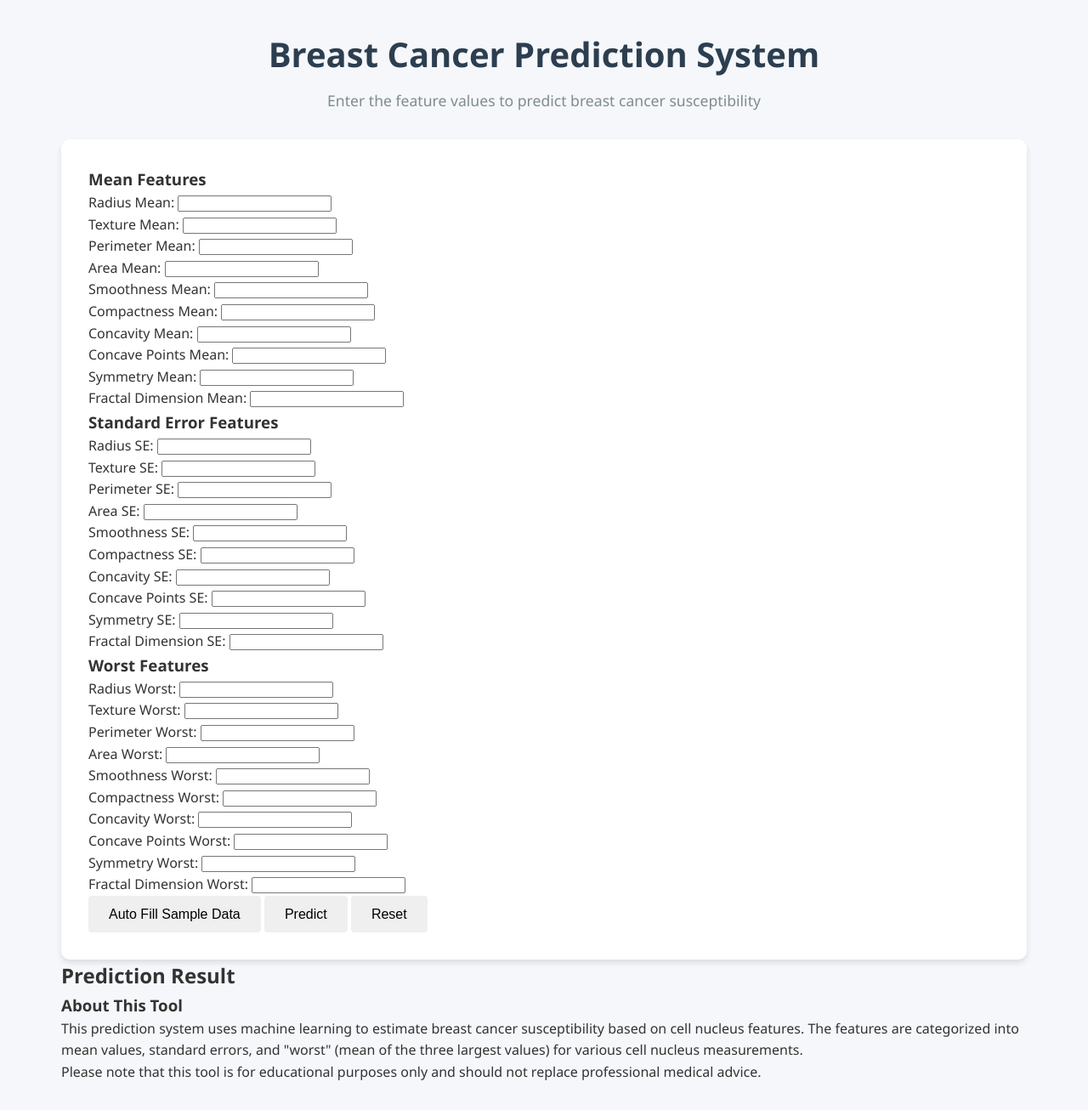
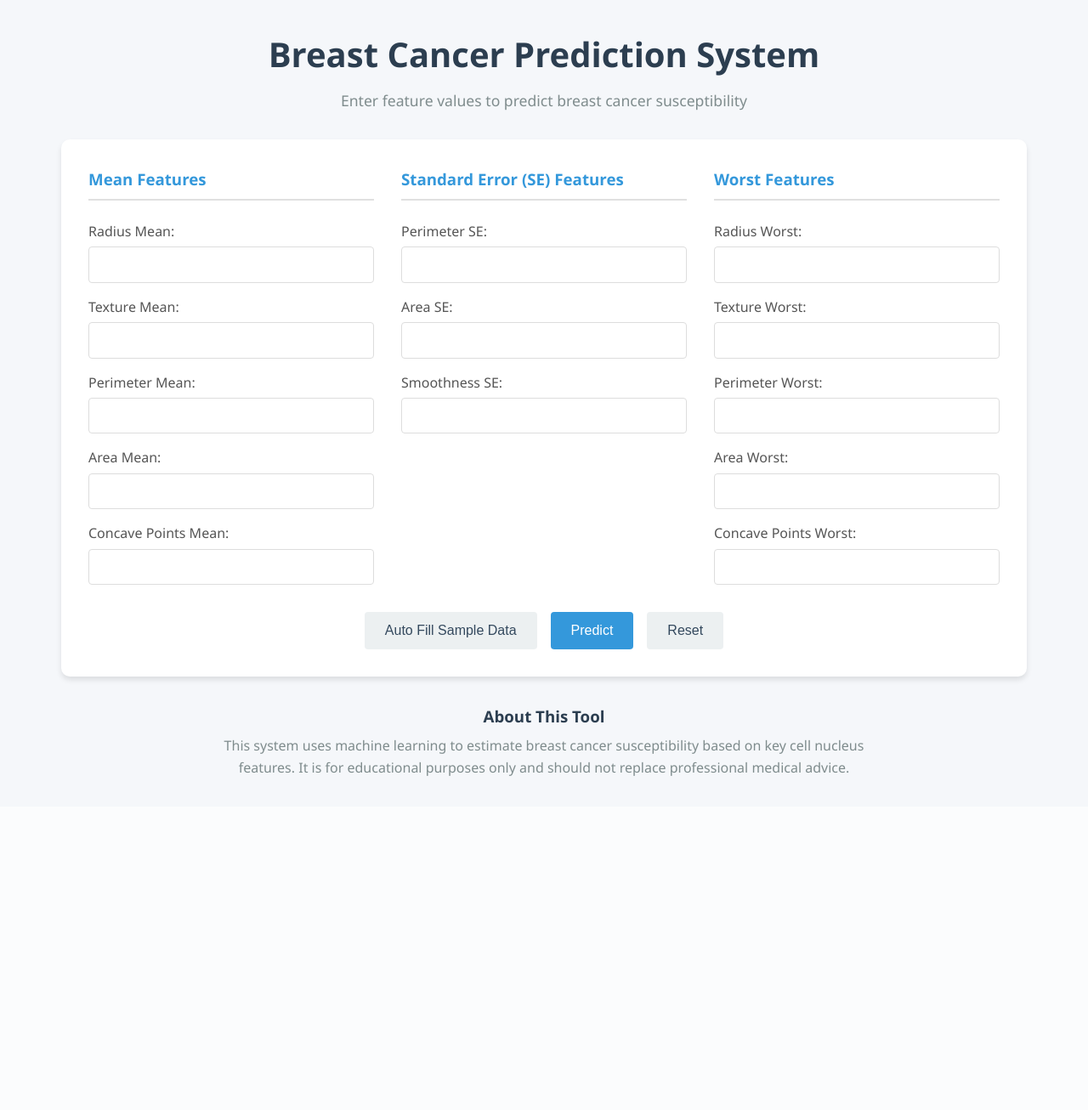
Before and after one commit to coderrrrr2/Breast-Cancer-Prediction, a Flask app: page / in a window 1280 px wide. Shown: the whole page at 85% size. After the commit the page ends 913 px from the top, so only its background shows below. Run offline with Flask 3, Linux system fonts and the light colour scheme; parts of the project's set-up code (start-up, migrations or seed data) failed here and were passed over.

Commit message:
fixed bugs

```diff
--- a/app.py
+++ b/app.py
@@ -2,57 +2,141 @@ from flask import Flask, request, jsonify, render_template
 import numpy as np
 import pickle
 import os
+import logging
+import joblib
 
 app = Flask(__name__)
 
-# Load the model and scaler
-model_path = 'svm_model.pkl'
-scaler_path = 'scaler.pkl'
 
-# Load model and scaler
-with open(model_path, 'rb') as model_file:
-    model = pickle.load(model_file)
+logging.basicConfig(level=logging.INFO)
+logger = logging.getLogger(__name__)
 
-with open(scaler_path, 'rb') as scaler_file:
-    scaler = pickle.load(scaler_file)
+
+BASE_DIR = os.path.dirname(os.path.abspath(__file__))
+model_path = os.environ.get('MODEL_PATH', os.path.join(BASE_DIR, 'svm_model.pkl'))
+scaler_path = os.environ.get('SCALER_PATH', os.path.join(BASE_DIR, 'scaler.pkl'))
+
+
+model = None
+scaler = None
+model_loaded = False
+
+def load_model():
+    """Load the model and scaler using joblib."""
+    global model, scaler, model_loaded  # Add model_loaded here
+    try:
+        logger.info(f"Loading model from: {model_path}")
+        model = joblib.load(model_path)
+
+        logger.info(f"Loading scaler from: {scaler_path}")
+        scaler = joblib.load(scaler_path)
+
+        model_loaded = True  # ✅ This is key
+        logger.info("Model and scaler loaded successfully")
+        return True
+    except FileNotFoundError as e:
+        logger.error(f"Model or scaler file not found: {str(e)}")
+        return False
+    except Exception as e:
+        logger.error(f"Failed to load model or scaler: {str(e)}")
+        return False
+
+
+
+
+
+load_model()
 
 @app.route('/')
 def home():
-    return render_template('index.html')
+    """Render the home page."""
+    logger.info(f"Model loaded on home route: {model_loaded}")
+    return render_template('index.html', model_loaded=model_loaded)
 
 @app.route('/predict', methods=['POST'])
 def predict():
+    """Handle prediction request for 13 features."""
+    if not model_loaded:
+        logger.error("Model not loaded at prediction time")
+        return render_template('index_13.html', error="Model not loaded")
+
     try:
-        # Get feature values from form
+        logger.info(f"Received form data: {request.form}")
+
+        # Define the 13 features to collect (1-based form indices)
+        feature_indices = [1, 2, 3, 4, 8, 13, 14, 15, 21, 22, 23, 24, 28]
         features = []
-        for i in range(1, 31):
+
+        for i in feature_indices:
             feature_name = f'feature_{i}'
-            feature_value = float(request.form.get(feature_name, 0))
-            features.append(feature_value)
+            feature_value = request.form.get(feature_name)
+            if not feature_value:
+                logger.error(f"Missing value for {feature_name}")
+                return render_template('index_13.html', error=f"Missing value for {feature_name}")
+            try:
+                val = float(feature_value)
+                if val < 0:
+                    logger.error(f"Negative value for {feature_name}: {val}")
+                    return render_template('index_13.html', error=f"Value for {feature_name} must be positive")
+                features.append(val)
+            except ValueError:
+                logger.error(f"Invalid float for {feature_name}: {feature_value}")
+                return render_template('index_13.html', error=f"Invalid value for {feature_name}")
 
-        # Convert to numpy array and reshape
+        # Convert to numpy array (13 features)
         features_array = np.array(features).reshape(1, -1)
+        logger.info(f"Features array: {features_array}")
 
-        # Scale features
+        # Scale features (scaler expects 13 features)
         scaled_features = scaler.transform(features_array)
+        logger.info(f"Scaled features: {scaled_features}")
 
         # Make prediction
         prediction = model.predict(scaled_features)
         probability = model.predict_proba(scaled_features)
+        logger.info(f"Prediction: {prediction}, Probability: {probability}")
 
         # Determine result
         result = "Malignant" if prediction[0] == 1 else "Benign"
         prob_malignant = round(probability[0][1] * 100, 2)
 
-        return render_template(
-            'result.html',
-            prediction=result,
-            probability=prob_malignant
-        )
+        return render_template('result.html', prediction=result, probability=prob_malignant)
 
     except Exception as e:
-        return render_template('error.html', error=str(e))
+        logger.error(f"Prediction error: {str(e)}")
+        return render_template('index_13.html', error=str(e))
+
+@app.route('/upload', methods=['GET', 'POST'])
+def upload_model():
+    """Handle model upload and reload."""
+    global model_loaded
+    if request.method == 'POST':
+        try:
+            if 'model_file' not in request.files or 'scaler_file' not in request.files:
+                return render_template('index.html', error="Both model and scaler files are required")
+
+            model_file = request.files['model_file']
+            scaler_file = request.files['scaler_file']
+
+            if model_file.filename == '' or scaler_file.filename == '':
+                return render_template('index.html', error="No file selected")
+
+            model_file.save(model_path)
+            scaler_file.save(scaler_path)
+
+            model_loaded = load_model()
+
+            if model_loaded:
+                return render_template('index.html', success="Model and scaler uploaded successfully")
+            else:
+                return render_template('index.html', error="Failed to load the uploaded files")
+
+        except Exception as e:
+            logger.error(f"Upload error: {str(e)}")
+            return render_template('index.html', error=str(e))
+
+    return render_template('index.html', model_loaded=model_loaded)
 
 if __name__ == '__main__':
-    port = int(os.environ.get('PORT', 5000))
+    port = int(os.environ.get('PORT', 5450))
     app.run(host='0.0.0.0', port=port, debug=True)
--- /dev/null
+++ b/static/script.js
@@ -0,0 +1,78 @@
+// static/script.js
+document.addEventListener('DOMContentLoaded', function() {
+    // Handle auto-fill button click
+    const autoFillButton = document.getElementById('auto-fill');
+    if (autoFillButton) {
+        autoFillButton.addEventListener('click', loadSampleData);
+    } else {
+        console.error('Auto-fill button not found');
+    }
+
+    // Handle form submission
+    const form = document.getElementById('prediction-form');
+    if (form) {
+        form.addEventListener('submit', function(e) {
+            const inputs = form.querySelectorAll('input[type="number"]');
+            let allFilled = true;
+
+            inputs.forEach(input => {
+                if (!input.value || isNaN(input.value) || input.value < 0) {
+                    allFilled = false;
+                    input.classList.add('error');
+                } else {
+                    input.classList.remove('error');
+                }
+            });
+
+            if (!allFilled) {
+                e.preventDefault();
+                alert('Please fill all fields with valid positive numbers.');
+                console.log('Form submission blocked due to invalid inputs');
+            } else {
+                console.log('Form submission proceeding');
+            }
+        });
+    } else {
+        console.error('Prediction form not found');
+    }
+});
+
+// Function to load sample data for demonstration
+function loadSampleData() {
+    // Sample data for the 13 significant features (benign case)
+    const sampleData = {
+        feature_1: 13.54,   // Radius Mean
+        feature_2: 14.36,   // Texture Mean
+        feature_3: 87.46,   // Perimeter Mean
+        feature_4: 566.3,   // Area Mean
+        feature_8: 0.023,   // Concave Points Mean
+        feature_13: 2.05,  // Perimeter SE
+        feature_14: 23.56,  // Area SE
+        feature_15: 0.0051, // Smoothness SE
+        feature_21: 15.11,  // Radius Worst
+        feature_22: 19.26,  // Texture Worst
+        feature_23: 99.7,   // Perimeter Worst
+        feature_24: 711.2,  // Area Worst
+        feature_28: 0.08    // Concave Points Worst
+    };
+
+    // Fill the form with sample data
+    Object.keys(sampleData).forEach(key => {
+        const input = document.getElementById(key);
+        if (input) {
+            input.value = sampleData[key];
+        } else {
+            console.error(`Input with ID ${key} not found`);
+        }
+    });
+
+    // Animate the form to draw attention
+    const form = document.getElementById('prediction-form');
+    if (form) {
+        form.style.transition = 'background-color 0.5s ease';
+        form.style.backgroundColor = '#e8f4fc';
+        setTimeout(() => {
+            form.style.backgroundColor = '#fff';
+        }, 1000);
+    }
+}
--- a/templates/style.css
+++ b/static/style.css
@@ -38,58 +38,63 @@ header p {
 }
 
 /* Form Styles */
-form {
+.form-container {
     background-color: #fff;
     border-radius: 10px;
     padding: 2rem;
     box-shadow: 0 4px 6px rgba(0, 0, 0, 0.1);
 }
 
-.feature-columns {
-    display: flex;
-    flex-wrap: wrap;
+.features-grid {
+    display: grid;
+    grid-template-columns: repeat(auto-fit, minmax(300px, 1fr));
     gap: 2rem;
     margin-bottom: 2rem;
 }
 
-.feature-column {
-    flex: 1;
-    min-width: 300px;
+.feature-group {
+    display: flex;
+    flex-direction: column;
+    gap: 1rem;
 }
 
-.feature-column h3 {
-    margin-bottom: 1rem;
+.feature-group h3 {
     color: #3498db;
     border-bottom: 2px solid #e0e0e0;
     padding-bottom: 0.5rem;
+    margin-bottom: 0.5rem;
 }
 
-.form-group {
-    margin-bottom: 1rem;
+.feature-input {
+    display: flex;
+    flex-direction: column;
 }
 
-.form-group label {
-    display: block;
-    margin-bottom: 0.3rem;
+.feature-input label {
     font-weight: 500;
     color: #555;
+    margin-bottom: 0.3rem;
 }
 
-.form-group input {
-    width: 100%;
+.feature-input input {
     padding: 0.7rem;
     border: 1px solid #ddd;
     border-radius: 4px;
     font-size: 1rem;
 }
 
-.form-group input:focus {
+.feature-input input:focus {
     outline: none;
     border-color: #3498db;
     box-shadow: 0 0 0 2px rgba(52, 152, 219, 0.2);
 }
 
-.form-buttons {
+.feature-input input.error {
+    border-color: #e74c3c;
+    background-color: #fadbd8;
+}
+
+.actions {
     display: flex;
     justify-content: center;
     gap: 1rem;
@@ -102,45 +107,58 @@ button {
     border-radius: 4px;
     font-size: 1rem;
     cursor: pointer;
-    transition: all 0.2s ease;
+    transition: background-color 0.2s ease;
 }
 
-.primary-button {
+button[type="submit"] {
     background-color: #3498db;
     color: white;
 }
 
-.primary-button:hover {
+button[type="submit"]:hover {
     background-color: #2980b9;
 }
 
-.secondary-button {
+button[type="button"], button[type="reset"] {
     background-color: #ecf0f1;
     color: #34495e;
 }
 
-.secondary-button:hover {
+button[type="button"]:hover, button[type="reset"]:hover {
     background-color: #dfe6e9;
 }
 
-/* Footer Styles */
-footer {
+/* Info Section Styles */
+.info-section {
+    margin-top: 2rem;
     text-align: center;
-    margin-top: 2rem;
+}
+
+.info-section h3 {
+    color: #2c3e50;
+    margin-bottom: 0.5rem;
+}
+
+.info-section p {
     color: #7f8c8d;
-    font-size: 0.9rem;
+    max-width: 800px;
+    margin: 0 auto;
 }
 
 /* Result Page Styles */
 .result-container {
     max-width: 800px;
+    margin: 0 auto;
+}
+
+.result-main {
+    background-color: #fff;
+    border-radius: 10px;
+    padding: 2rem;
+    box-shadow: 0 4px 6px rgba(0, 0, 0, 0.1);
 }
 
 .result-card {
-    background-color: white;
-    border-radius: 10px;
-    padding: 2rem;
-    box-shadow: 0 4px 6px rgba(0, 0, 0, 0.1);
     text-align: center;
 }
 
--- a/templates/index.html
+++ b/templates/index.html
@@ -4,19 +4,26 @@
     <meta charset="UTF-8">
     <meta name="viewport" content="width=device-width, initial-scale=1.0">
     <title>Breast Cancer Prediction System</title>
-    <link rel="stylesheet" href="./style.css">
+    <link rel="stylesheet" href="/static/style.css">
 </head>
 <body>
     <div class="container">
         <header>
             <h1>Breast Cancer Prediction System</h1>
-            <p>Enter the feature values to predict breast cancer susceptibility</p>
+            <p>Enter feature values to predict breast cancer susceptibility</p>
         </header>
 
+        {% if error %}
+            <p class="error-message" style="color: red; text-align: center;">{{ error }}</p>
+        {% endif %}
+        {% if success %}
+            <p class="success-message" style="color: green; text-align: center;">{{ success }}</p>
+        {% endif %}
+
         <div class="form-container">
-            <form id="prediction-form">
+            <form id="prediction-form" action="/predict" method="POST">
                 <div class="features-grid">
-                    <!-- First group: Mean values -->
+                    <!-- Mean Features -->
                     <div class="feature-group">
                         <h3>Mean Features</h3>
                         <div class="feature-input">
@@ -36,42 +43,14 @@
                             <input type="number" id="feature_4" name="feature_4" step="0.01" required>
                         </div>
                         <div class="feature-input">
-                            <label for="feature_5">Smoothness Mean:</label>
-                            <input type="number" id="feature_5" name="feature_5" step="0.00001" required>
-                        </div>
-                        <div class="feature-input">
-                            <label for="feature_6">Compactness Mean:</label>
-                            <input type="number" id="feature_6" name="feature_6" step="0.00001" required>
-                        </div>
-                        <div class="feature-input">
-                            <label for="feature_7">Concavity Mean:</label>
-                            <input type="number" id="feature_7" name="feature_7" step="0.00001" required>
-                        </div>
-                        <div class="feature-input">
                             <label for="feature_8">Concave Points Mean:</label>
                             <input type="number" id="feature_8" name="feature_8" step="0.00001" required>
                         </div>
-                        <div class="feature-input">
-                            <label for="feature_9">Symmetry Mean:</label>
-                            <input type="number" id="feature_9" name="feature_9" step="0.00001" required>
-                        </div>
-                        <div class="feature-input">
-                            <label for="feature_10">Fractal Dimension Mean:</label>
-                            <input type="number" id="feature_10" name="feature_10" step="0.00001" required>
-                        </div>
                     </div>
 
-                    <!-- Second group: SE values -->
+                    <!-- SE Features -->
                     <div class="feature-group">
-                        <h3>Standard Error Features</h3>
-                        <div class="feature-input">
-                            <label for="feature_11">Radius SE:</label>
-                            <input type="number" id="feature_11" name="feature_11" step="0.01" required>
-                        </div>
-                        <div class="feature-input">
-                            <label for="feature_12">Texture SE:</label>
-                            <input type="number" id="feature_12" name="feature_12" step="0.01" required>
-                        </div>
+                        <h3>Standard Error (SE) Features</h3>
                         <div class="feature-input">
                             <label for="feature_13">Perimeter SE:</label>
                             <input type="number" id="feature_13" name="feature_13" step="0.01" required>
@@ -84,29 +63,9 @@
                             <label for="feature_15">Smoothness SE:</label>
                             <input type="number" id="feature_15" name="feature_15" step="0.00001" required>
                         </div>
-                        <div class="feature-input">
-                            <label for="feature_16">Compactness SE:</label>
-                            <input type="number" id="feature_16" name="feature_16" step="0.00001" required>
-                        </div>
-                        <div class="feature-input">
-                            <label for="feature_17">Concavity SE:</label>
-                            <input type="number" id="feature_17" name="feature_17" step="0.00001" required>
-                        </div>
-                        <div class="feature-input">
-                            <label for="feature_18">Concave Points SE:</label>
-                            <input type="number" id="feature_18" name="feature_18" step="0.00001" required>
-                        </div>
-                        <div class="feature-input">
-                            <label for="feature_19">Symmetry SE:</label>
-                            <input type="number" id="feature_19" name="feature_19" step="0.00001" required>
-                        </div>
-                        <div class="feature-input">
-                            <label for="feature_20">Fractal Dimension SE:</label>
-                            <input type="number" id="feature_20" name="feature_20" step="0.00001" required>
-                        </div>
                     </div>
 
-                    <!-- Third group: Worst values -->
+                    <!-- Worst Features -->
                     <div class="feature-group">
                         <h3>Worst Features</h3>
                         <div class="feature-input">
@@ -126,28 +85,8 @@
                             <input type="number" id="feature_24" name="feature_24" step="0.01" required>
                         </div>
                         <div class="feature-input">
-                            <label for="feature_25">Smoothness Worst:</label>
-                            <input type="number" id="feature_25" name="feature_25" step="0.00001" required>
-                        </div>
-                        <div class="feature-input">
-                            <label for="feature_26">Compactness Worst:</label>
-                            <input type="number" id="feature_26" name="feature_26" step="0.00001" required>
-                        </div>
-                        <div class="feature-input">
-                            <label for="feature_27">Concavity Worst:</label>
-                            <input type="number" id="feature_27" name="feature_27" step="0.00001" required>
-                        </div>
-                        <div class="feature-input">
                             <label for="feature_28">Concave Points Worst:</label>
                             <input type="number" id="feature_28" name="feature_28" step="0.00001" required>
-                        </div>
-                        <div class="feature-input">
-                            <label for="feature_29">Symmetry Worst:</label>
-                            <input type="number" id="feature_29" name="feature_29" step="0.00001" required>
-                        </div>
-                        <div class="feature-input">
-                            <label for="feature_30">Fractal Dimension Worst:</label>
-                            <input type="number" id="feature_30" name="feature_30" step="0.00001" required>
                         </div>
                     </div>
                 </div>
@@ -160,21 +99,12 @@
             </form>
         </div>
 
-        <div id="result-container" class="result-container hidden">
-            <h2>Prediction Result</h2>
-            <div class="result-content">
-                <div id="prediction-result"></div>
-                <div id="confidence-level"></div>
-            </div>
-        </div>
-
         <div class="info-section">
             <h3>About This Tool</h3>
-            <p>This prediction system uses machine learning to estimate breast cancer susceptibility based on cell nucleus features. The features are categorized into mean values, standard errors, and "worst" (mean of the three largest values) for various cell nucleus measurements.</p>
-            <p>Please note that this tool is for educational purposes only and should not replace professional medical advice.</p>
+            <p>This system uses machine learning to estimate breast cancer susceptibility based on key cell nucleus features. It is for educational purposes only and should not replace professional medical advice.</p>
         </div>
     </div>
 
-    <script src="./static/script.js"></script>
+    <script src="/static/script.js"></script>
 </body>
 </html>
--- a/templates/result.html
+++ b/templates/result.html
@@ -4,7 +4,7 @@
     <meta charset="UTF-8">
     <meta name="viewport" content="width=device-width, initial-scale=1.0">
     <title>Prediction Result - Breast Cancer Prediction System</title>
-    <link rel="stylesheet" href="./style.css">
+    <link rel="stylesheet" href="/static/style.css">
 </head>
 <body>
     <div class="container result-container">
--- a/templates/static/script.js
+++ /dev/null
@@ -1,85 +0,0 @@
-// JavaScript for Breast Cancer Prediction System
-
-document.addEventListener('DOMContentLoaded', function() {
-    // Handle sample data button click
-    const sampleDataButton = document.getElementById('sample-data');
-    if (sampleDataButton) {
-        sampleDataButton.addEventListener('click', loadSampleData);
-    }
-
-    // Handle form submission
-    const form = document.getElementById('prediction-form');
-    if (form) {
-        form.addEventListener('submit', function(e) {
-            const inputs = form.querySelectorAll('input[type="number"]');
-            let allFilled = true;
-
-            inputs.forEach(input => {
-                if (!input.value) {
-                    allFilled = false;
-                }
-            });
-
-            if (!allFilled) {
-                e.preventDefault();
-                alert('Please fill in all feature values before submitting.');
-            }
-        });
-    }
-});
-
-// Function to load sample data for demonstration
-function loadSampleData() {
-    // Sample data based on a typical malignant case
-    // These values are representative of the Wisconsin Breast Cancer dataset
-    const sampleData = {
-        feature_1: 17.99,  // Radius (mean)
-        feature_2: 10.38,  // Texture (mean)
-        feature_3: 122.8,  // Perimeter (mean)
-        feature_4: 1001.0, // Area (mean)
-        feature_5: 0.1184, // Smoothness (mean)
-        feature_6: 0.2776, // Compactness (mean)
-        feature_7: 0.3001, // Concavity (mean)
-        feature_8: 0.1471, // Concave points (mean)
-        feature_9: 0.2419, // Symmetry (mean)
-        feature_10: 0.07871, // Fractal dimension (mean)
-        feature_11: 1.095,   // Radius (SE)
-        feature_12: 0.9053,  // Texture (SE)
-        feature_13: 8.589,   // Perimeter (SE)
-        feature_14: 153.4,   // Area (SE)
-        feature_15: 0.006399, // Smoothness (SE)
-        feature_16: 0.04904,  // Compactness (SE)
-        feature_17: 0.05373,  // Concavity (SE)
-        feature_18: 0.01587,  // Concave points (SE)
-        feature_19: 0.03003,  // Symmetry (SE)
-        feature_20: 0.006193, // Fractal dimension (SE)
-        feature_21: 25.38,    // Radius (worst)
-        feature_22: 17.33,    // Texture (worst)
-        feature_23: 184.6,    // Perimeter (worst)
-        feature_24: 2019.0,   // Area (worst)
-        feature_25: 0.1622,   // Smoothness (worst)
-        feature_26: 0.6656,   // Compactness (worst)
-        feature_27: 0.7119,   // Concavity (worst)
-        feature_28: 0.2654,   // Concave points (worst)
-        feature_29: 0.4601,   // Symmetry (worst)
-        feature_30: 0.1189    // Fractal dimension (worst)
-    };
-
-    // Fill the form with sample data
-    Object.keys(sampleData).forEach(key => {
-        const input = document.getElementById(key);
-        if (input) {
-            input.value = sampleData[key];
-        }
-    });
-
-    // Animate the form to draw attention
-    const form = document.getElementById('prediction-form');
-    if (form) {
-        form.style.transition = 'background-color 0.5s ease';
-        form.style.backgroundColor = '#e8f4fc';
-        setTimeout(() => {
-            form.style.backgroundColor = '#fff';
-        }, 1000);
-    }
-}
```
Also changed, not shown: other parts of static/style.css (+24 -50 lines), templates/error.html (added, +20 -0 lines), 3 other files.
